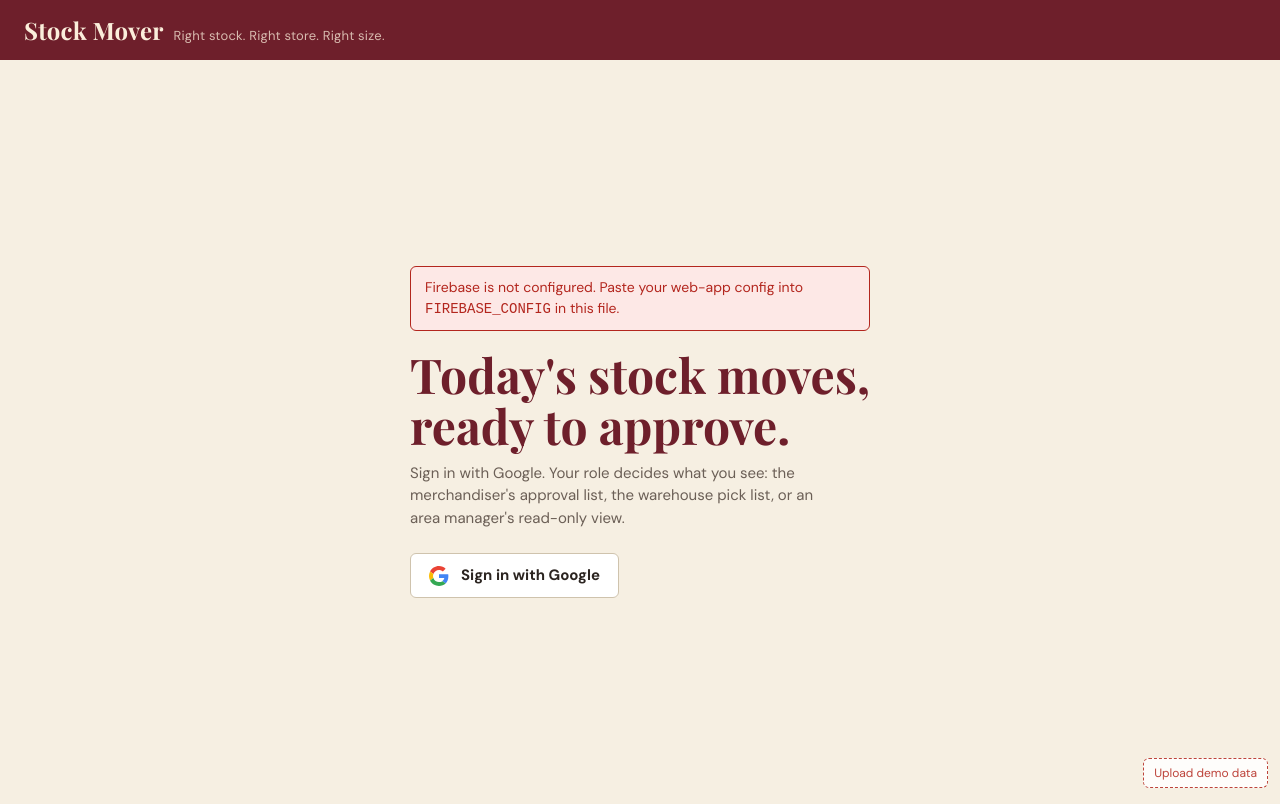
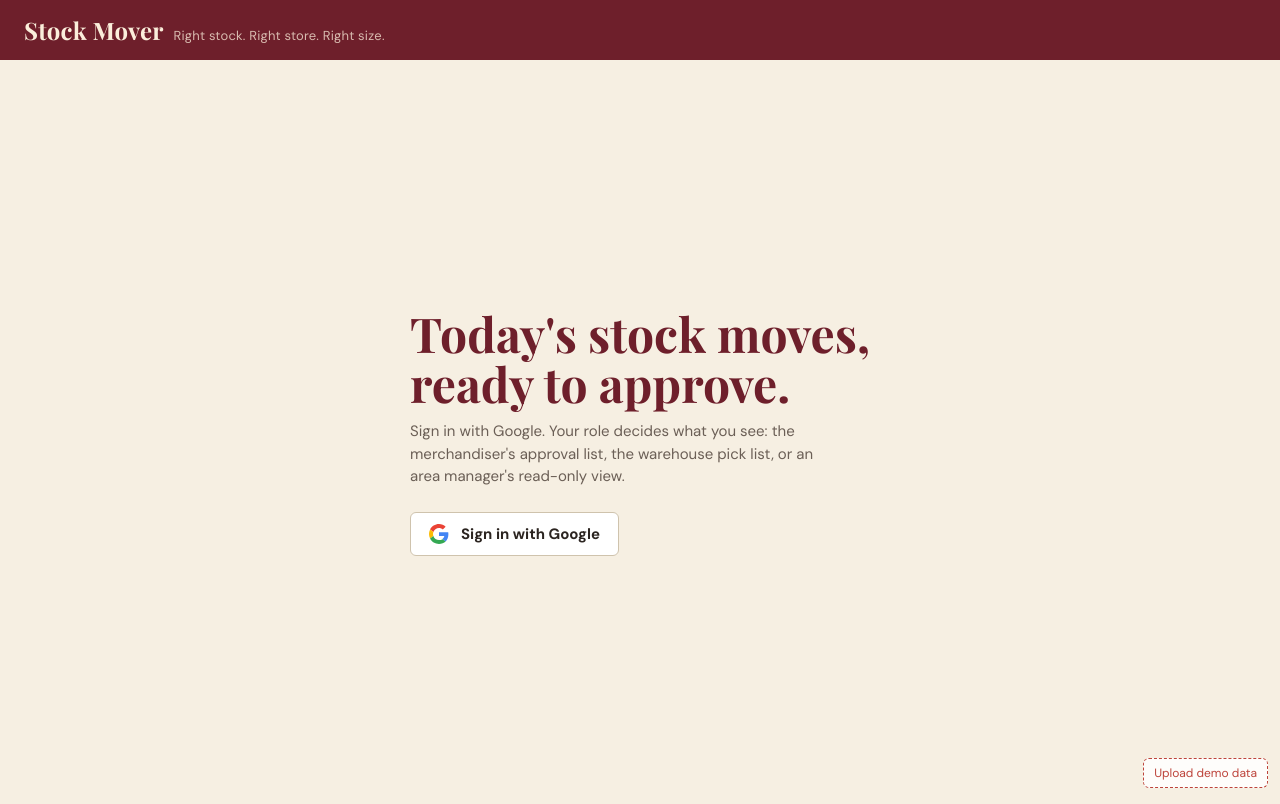
Before and after one commit to QH24/PROMPT-PIRATES, a plain HTML site: page index.html in a window 1280 px wide. Drawn offline with nearby package versions, Linux system fonts and the light colour scheme.

Commit message:
Update index.html

```diff
--- a/index.html
+++ b/index.html
@@ -216,14 +216,15 @@ import { getFirestore, doc, getDoc, setDoc, updateDoc, collection, onSnapshot, w
   from "https://www.gstatic.com/firebasejs/10.12.2/firebase-firestore.js";
 
 /* ---------- 1. FIREBASE CONFIG: paste yours here ---------- */
-const FIREBASE_CONFIG = {
-  apiKey: "YOUR_API_KEY",
-  authDomain: "YOUR_PROJECT.firebaseapp.com",
-  projectId: "YOUR_PROJECT",
-  storageBucket: "YOUR_PROJECT.appspot.com",
-  messagingSenderId: "YOUR_SENDER_ID",
-  appId: "YOUR_APP_ID"
-};
+ const firebaseConfig = {
+    apiKey: "AIzaSyA45HZcIK_s_z0sPN0e6yKs7YfxIDOxDFE",
+    authDomain: "manyavar-vch3.firebaseapp.com",
+    projectId: "manyavar-vch3",
+    storageBucket: "manyavar-vch3.firebasestorage.app",
+    messagingSenderId: "793225546726",
+    appId: "1:793225546726:web:d02aec86444a035f556427",
+    measurementId: "G-XJ82L4479E"
+  };
 const configured = !FIREBASE_CONFIG.apiKey.startsWith("YOUR_");
 let app, auth, db;
 if (configured) { app = initializeApp(FIREBASE_CONFIG); auth = getAuth(app); db = getFirestore(app); }
```
